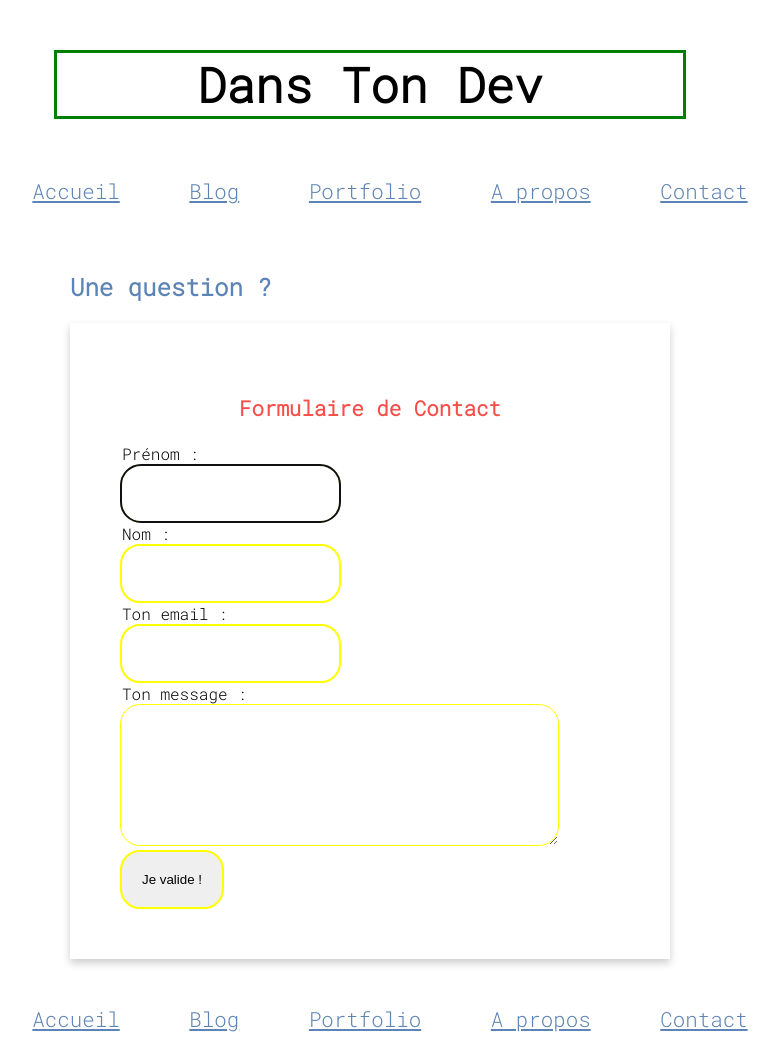
After one commit to fannyperret/Php-Blog-From-Scratch, a PHP site: page /Php-Blog-From-Scratch/pages/contact.php in a window 1280 px wide. The commit adds this page. Shown: the whole page, without its empty margins (270-1049 px from the left). Run offline with PHP 8.4, Linux system fonts and the light colour scheme.

Commit message:
add new change css file :cat:

```diff
--- a/assets/css/style.css
+++ b/assets/css/style.css
@@ -15,6 +15,12 @@ h1 {
 h2 {
   font-size: 1.5em;
   color: #5d84b6;
+}
+
+h3 {
+  font-size: 1.3em;
+  text-align: center;
+  color: #f84e4a;
 }
 
 p {
@@ -42,3 +48,43 @@ ul li {
   padding: 10px;
   width: 50%;
 }
+
+
+/* form */
+
+.contact {
+  margin: auto;
+    padding: 30px;
+  width: 600px;
+}
+
+#contact {
+  padding: 50px;
+  box-shadow: 0 4px 8px 0 rgba(0, 0, 0, 0.2);
+  transition: 0.3s;
+}
+#contact:hover {
+  background-color: #4187ed;
+  box-shadow: 0 8px 16px 0 rgba(0,0,0,0.2);
+  border-radius: 20px;
+}
+#contact:hover h3 {
+  color: white;
+}
+#contact:hover {
+  color: white;
+}
+
+input {
+  padding: 20px;
+  border-radius: 20px;
+  border-style: solid;
+  border-color: yellow;
+}
+
+textarea {
+  padding: 10px;
+  border-radius: 20px;
+  border-style: solid;
+  border-color: yellow;
+}
--- /dev/null
+++ b/includes/footer.php
@@ -0,0 +1,19 @@
+<footer id="footer">
+  <ul>
+    <li>
+      <a href="index.php">Accueil</a>
+    </li>
+    <li>
+      <a href="#">Blog</a>
+    </li>
+    <li>
+      <a href="#">Portfolio</a>
+    </li>
+    <li>
+      <a href="#">A propos</a>
+    </li>
+    <li>
+      <a href="contact.php">Contact</a>
+    </li>
+  </ul>
+</footer>
--- /dev/null
+++ b/includes/head.php
@@ -0,0 +1,4 @@
+<meta charset="utf-8">
+<title>Php Blog From Scratch</title>
+<link rel="stylesheet" href="assets/css/style.css">
+<link href="https://fonts.googleapis.com/css?family=Roboto+Mono:300" rel="stylesheet">
--- /dev/null
+++ b/includes/header.php
@@ -0,0 +1,3 @@
+<header id="header">
+  <h1>Dans Ton Dev</h1>
+</header>
--- /dev/null
+++ b/includes/navbar.php
@@ -0,0 +1,19 @@
+<div id="navbar">
+  <ul>
+    <li>
+      <a href="index.php">Accueil</a>
+    </li>
+    <li>
+      <a href="#">Blog</a>
+    </li>
+    <li>
+      <a href="#">Portfolio</a>
+    </li>
+    <li>
+      <a href="#">A propos</a>
+    </li>
+    <li>
+      <a href="/Php-Blog-From-Scratch/pages/contact.php">Contact</a>
+    </li>
+  </ul>
+</div>
--- /dev/null
+++ b/pages/contact.php
@@ -0,0 +1,36 @@
+<!DOCTYPE html>
+<html>
+  <head>
+    <meta charset="utf-8">
+    <title>Php Blog From Scratch</title>
+    <link rel="stylesheet" href="../assets/css/style.css">
+    <link href="https://fonts.googleapis.com/css?family=Roboto+Mono:300" rel="stylesheet">
+  </head>
+  <body>
+
+    <?php include('../includes/header.php'); ?>
+    <?php include('../includes/navbar.php'); ?>
+
+    <div class="contact">
+      <h2>Une question ?</h2>
+
+      <form id="contact" action="../actions/validate_form.php" method="POST">
+        <h3>Formulaire de Contact</h3>
+
+        <legend>Prénom :</legend>
+        <input type="text" autofocus name="firstname" value="">
+        <legend>Nom :</legend>
+        <input type="text" name="lastname" value="">
+        <legend>Ton email :</legend>
+        <input type="text" name="mail" value="">
+        <legend>Ton message :</legend>
+        <textarea name="name" rows="8" cols="50"></textarea>
+        <br/>
+        <input type="submit" name="" value="Je valide !">
+      </form>
+    </div>
+
+    <?php include('../includes/footer.php'); ?>
+
+  </body>
+</html>
```
Also changed, not shown: actions/validate_form.php (added, +26 -0 lines), contact.php (deleted, +0 -13 lines), index.php (+8 -54 lines), pages/home.php (added, +9 -0 lines).
